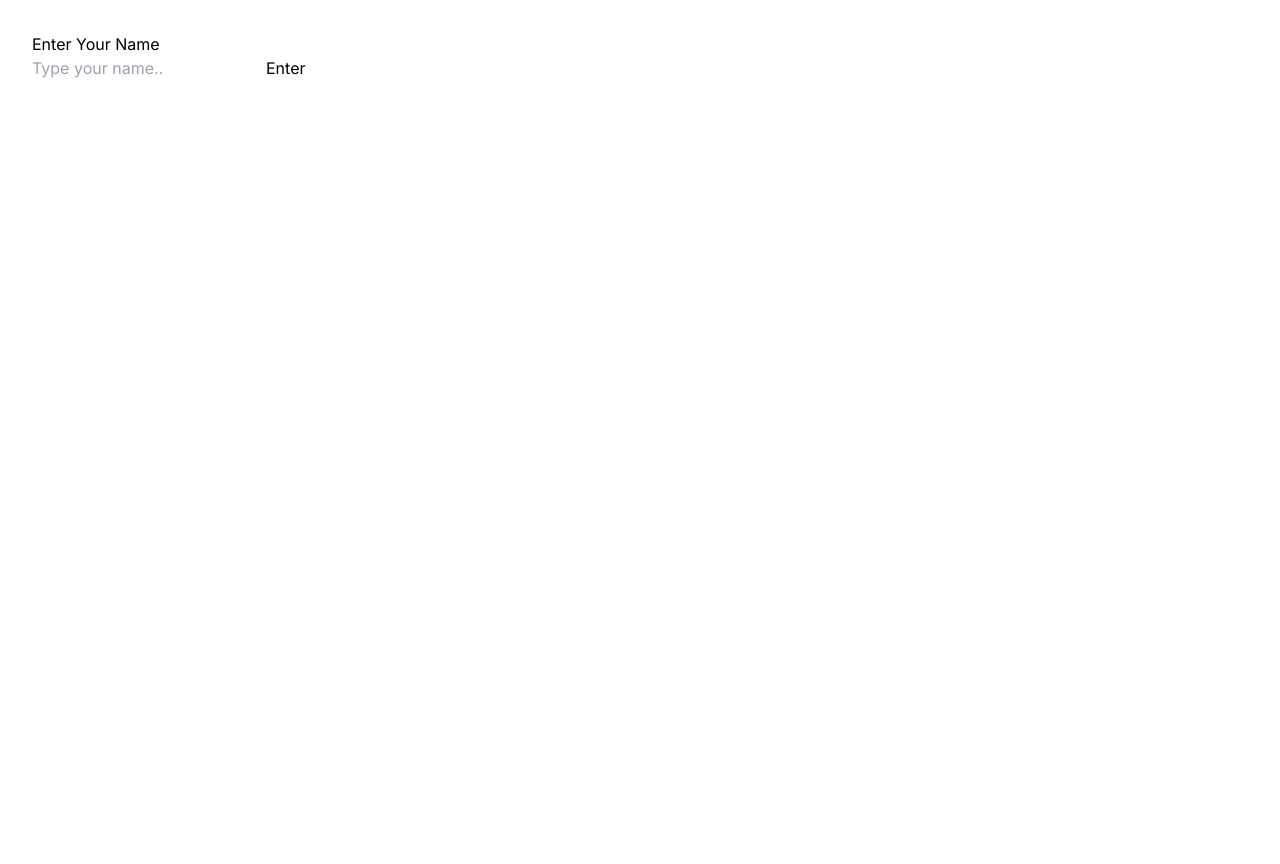
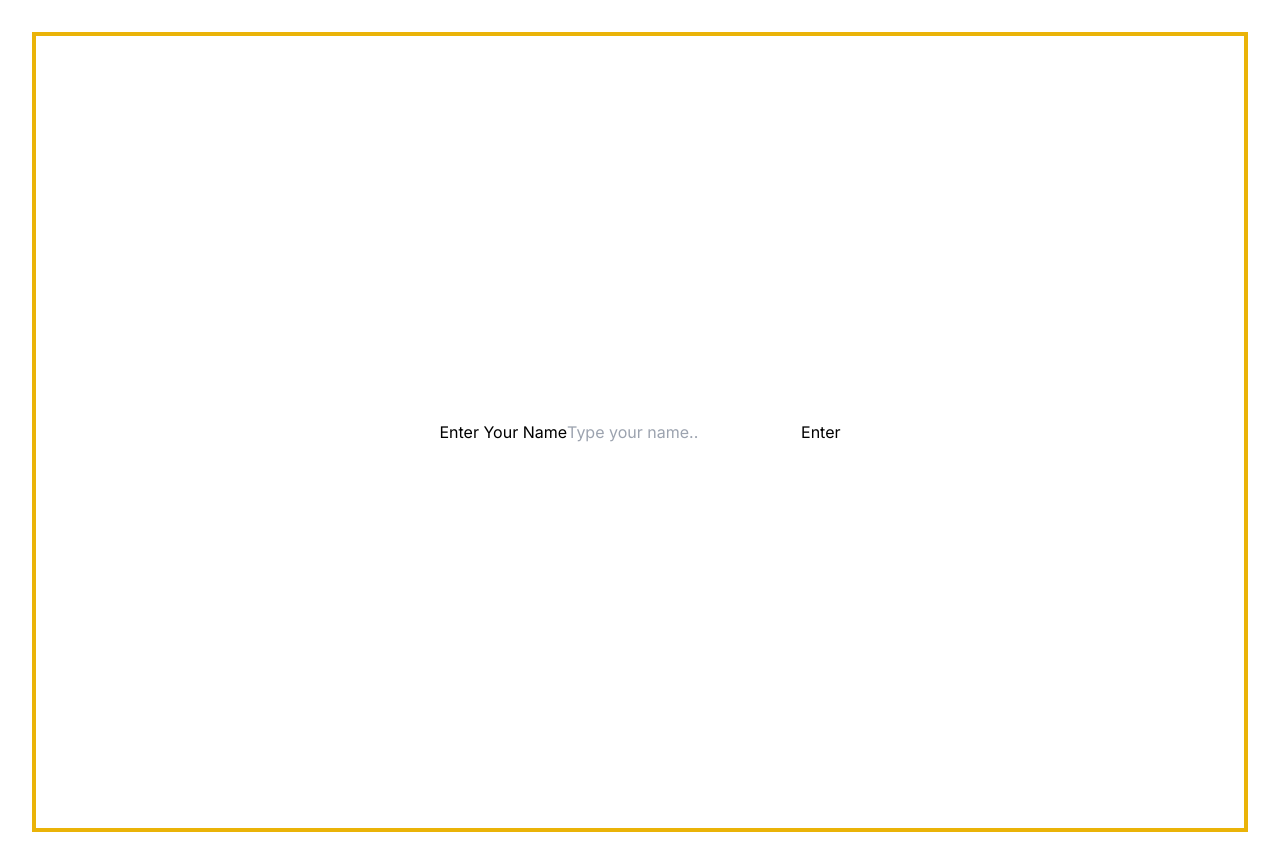
Before and after one commit to MJahidH/profile-prediction, a Next.js app in the folder profile-predictor/: page / in a window 1280 px wide. Before the commit the page ends 800 px from the top, so only its background shows below. Built offline with nearby package versions, Linux system fonts and the light colour scheme.

Commit message:
centered all items that are in the main div, to the center of the screen

```diff
--- a/profile-predictor/src/app/page.tsx
+++ b/profile-predictor/src/app/page.tsx
@@ -15,7 +15,13 @@ export default function Home() {
   };
 
   return (
-    <div>
+    <div className="
+    border-4
+    border-yellow-500
+    min-h-screen
+    flex items-center
+    justify-center
+    ">
       <div>
         <h1>Enter Your Name</h1>
       </div>
```
